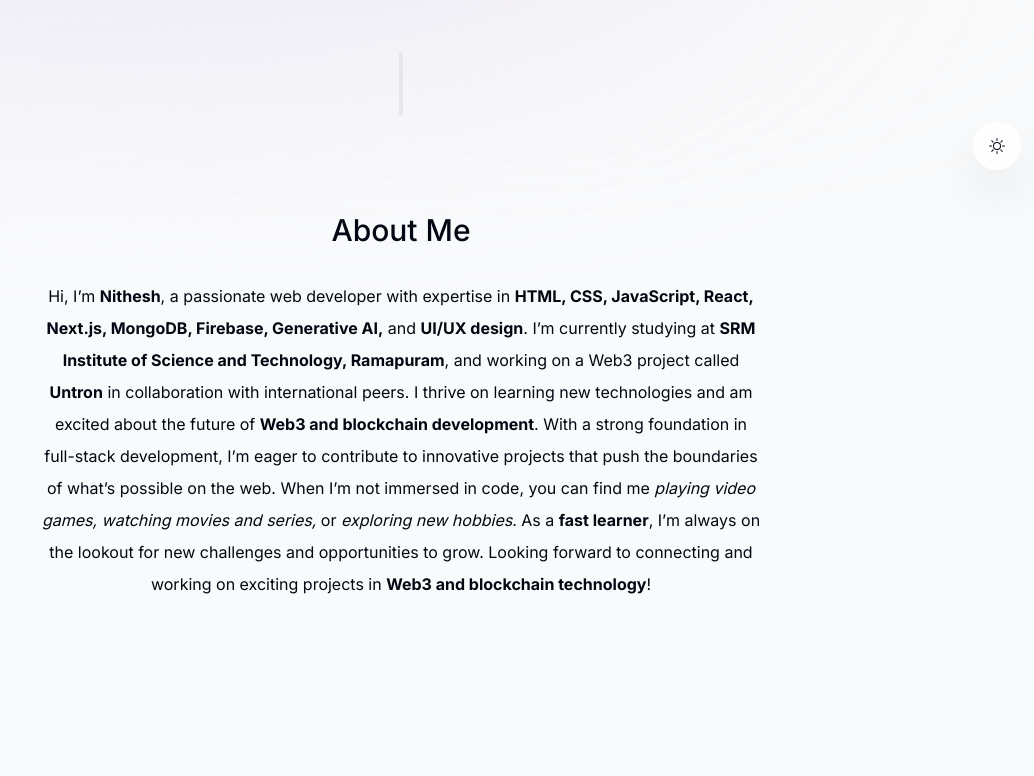
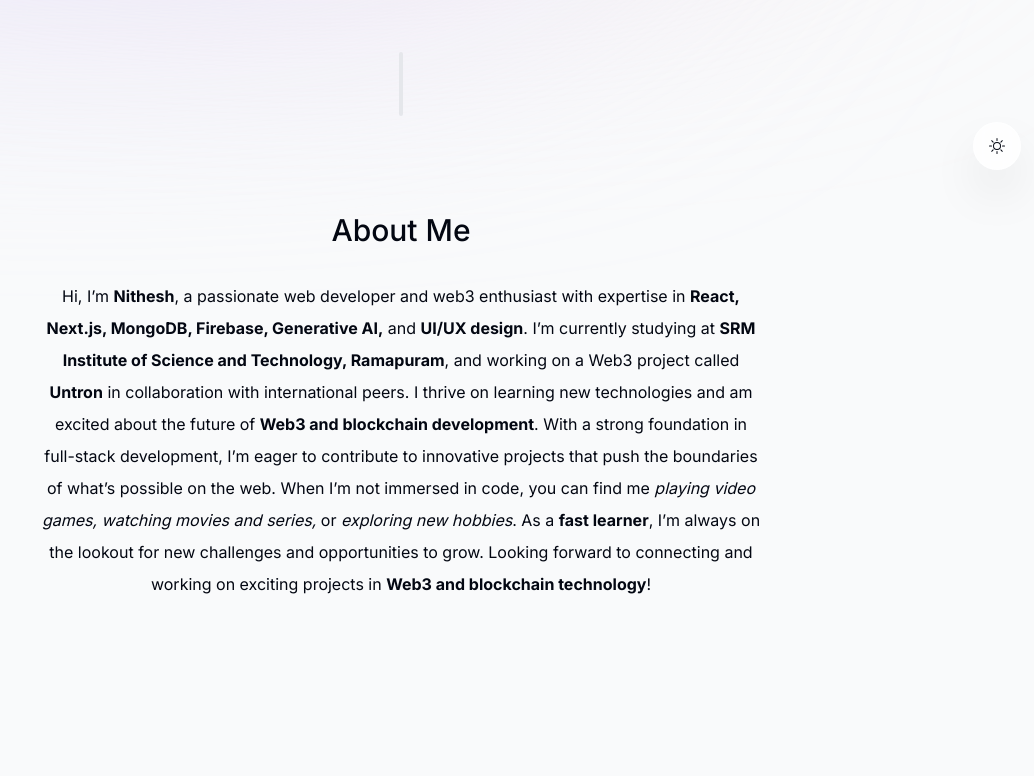
Before and after one commit to Nithesh8678/portfolio, a Next.js app: page / in a window 1280 px wide. Shown: the part 610-1386 px from the top of the page, without its empty margins (239-1273 px from the left). Built offline with nearby package versions, Linux system fonts and the light colour scheme.

Commit message:
updatess

```diff
--- a/components/about.tsx
+++ b/components/about.tsx
@@ -20,10 +20,9 @@ export default function About() {
       <SectionHeading>About me</SectionHeading>
       <p className="mb-3">
         Hi, I’m <span className="font-bold">Nithesh</span>, a passionate web
-        developer with expertise in{" "}
+        developer and web3 enthusiast with expertise in{" "}
         <span className="font-bold">
-          HTML, CSS, JavaScript, React, Next.js, MongoDB, Firebase, Generative
-          AI,
+          React, Next.js, MongoDB, Firebase, Generative AI,
         </span>{" "}
         and <span className="font-bold">UI/UX design</span>. I’m currently
         studying at{" "}
```
